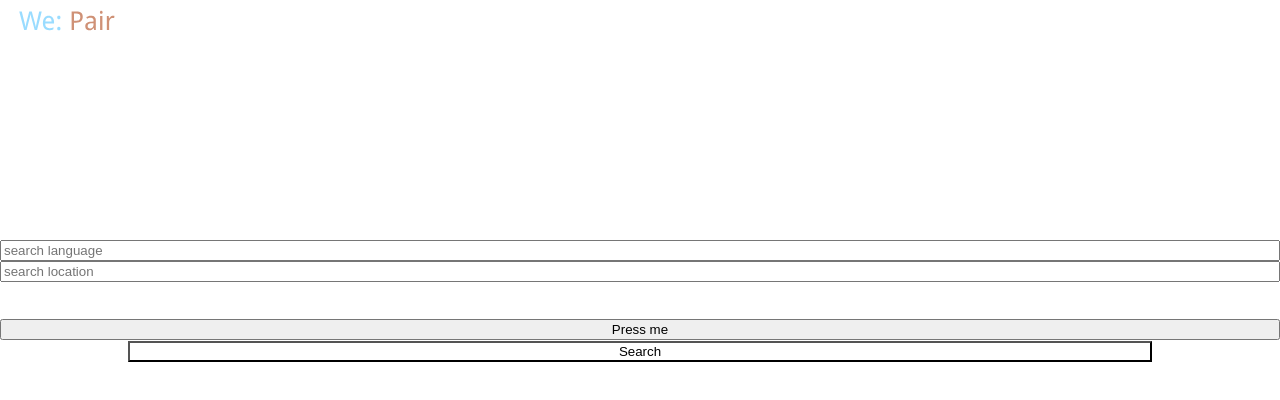
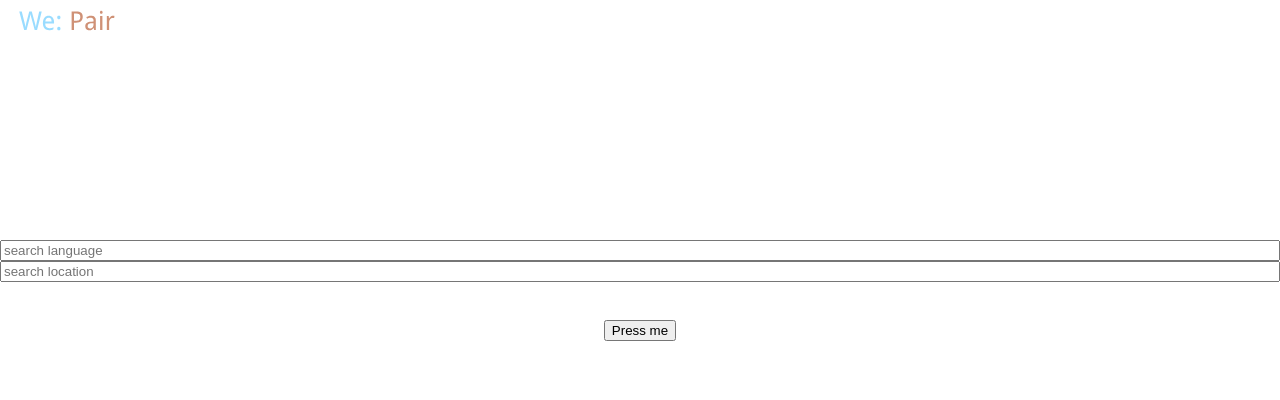
Before and after one commit to kodiri/we-pair, a React (Create React App) app: page / in a window 1280 px wide. Shown: the top 400 px of the page. Built offline with nearby package versions, Linux system fonts and the light colour scheme.

Commit message:
delete button on routing page

```diff
--- a/src/frontend/components/RoutingPage/RoutingPage.js
+++ b/src/frontend/components/RoutingPage/RoutingPage.js
@@ -11,9 +11,6 @@ export default function RoutingPage() {
       <Header />
       <main>
         <Search />
-        <Link to="/results">
-          <button className="searchbtn">Search</button>
-        </Link>
       </main>
     </div>
   );
--- a/src/frontend/components/SearchBar/SearchBar.js
+++ b/src/frontend/components/SearchBar/SearchBar.js
@@ -1,5 +1,6 @@
 import React from "react";
 import "./SearchBar.css";
+import { Link } from 'react-router-dom';
 
 // Start array of user objects
 const users = [
@@ -76,7 +77,9 @@ export default class SearchBar extends React.Component {
         />
         <h3>{this.state.filteredUsers}</h3>
         {/* <h1>{this.state.searchValue}</h1> */}
-        <button onClick={() => this.activeList()}>Press me</button>
+        <Link to="/results">
+          <button onClick={() => this.activeList()}>Press me</button>
+        </Link>
       </div>
     );
   }
```
